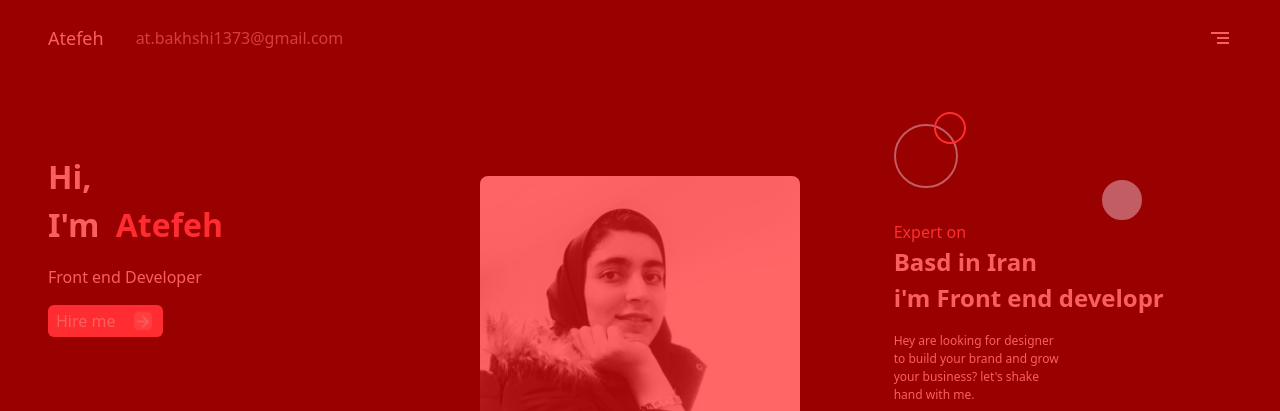
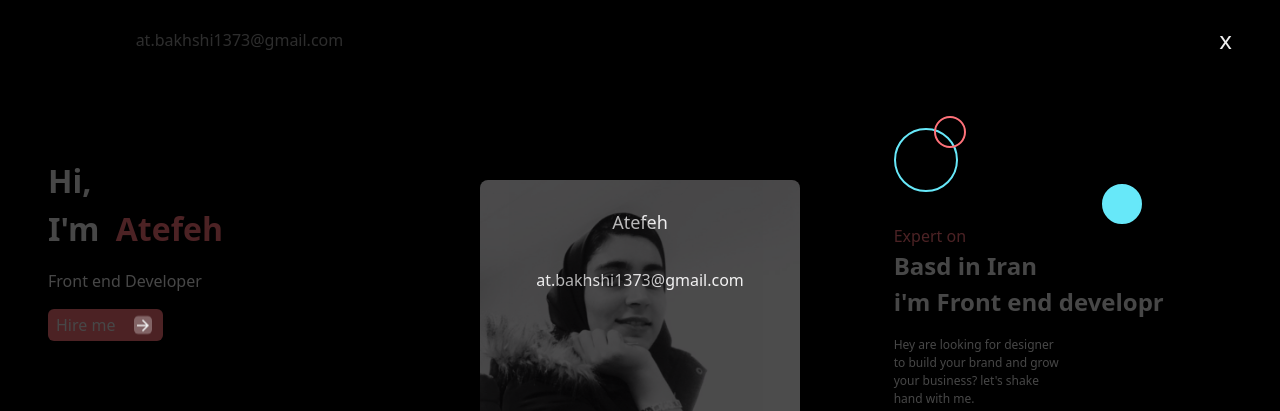
Before and after one commit to atefehbakhshi/Atefeh_hw09_maktab85, a plain HTML site: page index10.html in a window 1280 px wide. Both pictures are taken after a click on the element "segment". Shown: the top 411 px of the page. Drawn offline with nearby package versions, Linux system fonts and the light colour scheme.

Commit message:
style: opening and closing menu

```diff
--- a/index10.html
+++ b/index10.html
@@ -18,12 +18,22 @@
             <header class="py-6 lg:mb-12">
                 <nav class="flex justify-between items-center">
                     <ul class=" flex items-center space-x-8 list-none">
-                        <li class="text-lg">Atefeh</li>
+                        <li class="text-lg" id="myname">Atefeh</li>
                         <li class="text-[#999] hidden sm:block">at.bakhshi1373@gmail.com</li>
                     </ul>
-                    <span class="material-symbols-outlined cursor-pointer" id="menu">
+                    <span class="material-symbols-outlined cursor-pointer" id="open-menu">
                         segment
                     </span>
+                    <span class=" hidden cursor-pointer text-2xl z-10" id="close-menu">
+                        x
+                    </span>
+                    <div class="hidden pt-52 h-[100vh] w-[100vw] bg-black opacity-70 absolute top-0 left-0  "
+                        id="mobile-menu">
+                        <ul class=" flex flex-col items-center justify-center space-y-8 list-none">
+                            <li class="text-lg">Atefeh</li>
+                            <li>at.bakhshi1373@gmail.com</li>
+                        </ul>
+                    </div>
                 </nav>
             </header>
             <!-- End header -->
--- a/script10.js
+++ b/script10.js
@@ -1,21 +1,21 @@
 'use strict'
-const menu = document.querySelector('#menu');
-const div = document.createElement('div');
-menu.addEventListener('click', () => {
-    document.body.style.cssText = `
-    overflow: auto;
-    `
-    div.style.cssText = `
-    display:block;
-    height:100vh;
-    width:100vw;
-    background-color:red;
-    position:absolute;
-    top:0;
-    left:0;
-    opacity:0.6;
-    transition: transform .3s cubic-bezier(0,.52,0,1);
-    `
-    document.body.append(div);
-    console.log('first')
-})
+
+const openMenu = document.getElementById("open-menu");
+const closeMenu = document.getElementById("close-menu");
+const mobileMenu = document.getElementById("mobile-menu");
+const myName = document.getElementById("myname");
+
+openMenu.addEventListener("click", () => {
+    mobileMenu.classList.toggle("hidden");
+    openMenu.classList.add('invisible');
+    closeMenu.classList.toggle('hidden');
+    closeMenu.classList.toggle('flex');
+    myName.classList.add('invisible');
+});
+
+closeMenu.addEventListener("click", () => {
+    mobileMenu.classList.toggle("hidden");
+    openMenu.classList.remove('invisible');
+    closeMenu.classList.toggle('hidden');
+    myName.classList.remove('invisible');
+});
```
Also changed, not shown: output.css.
